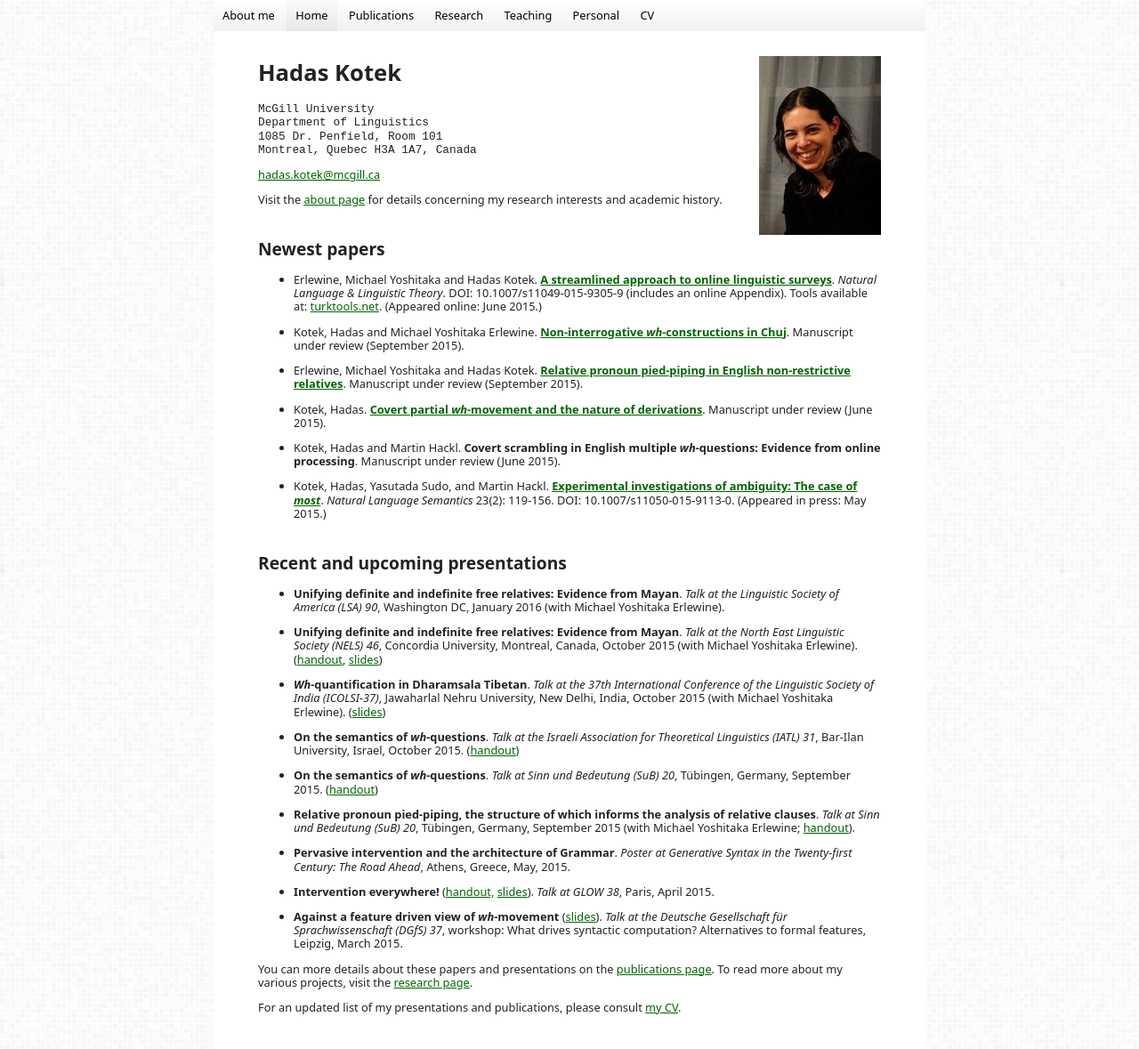
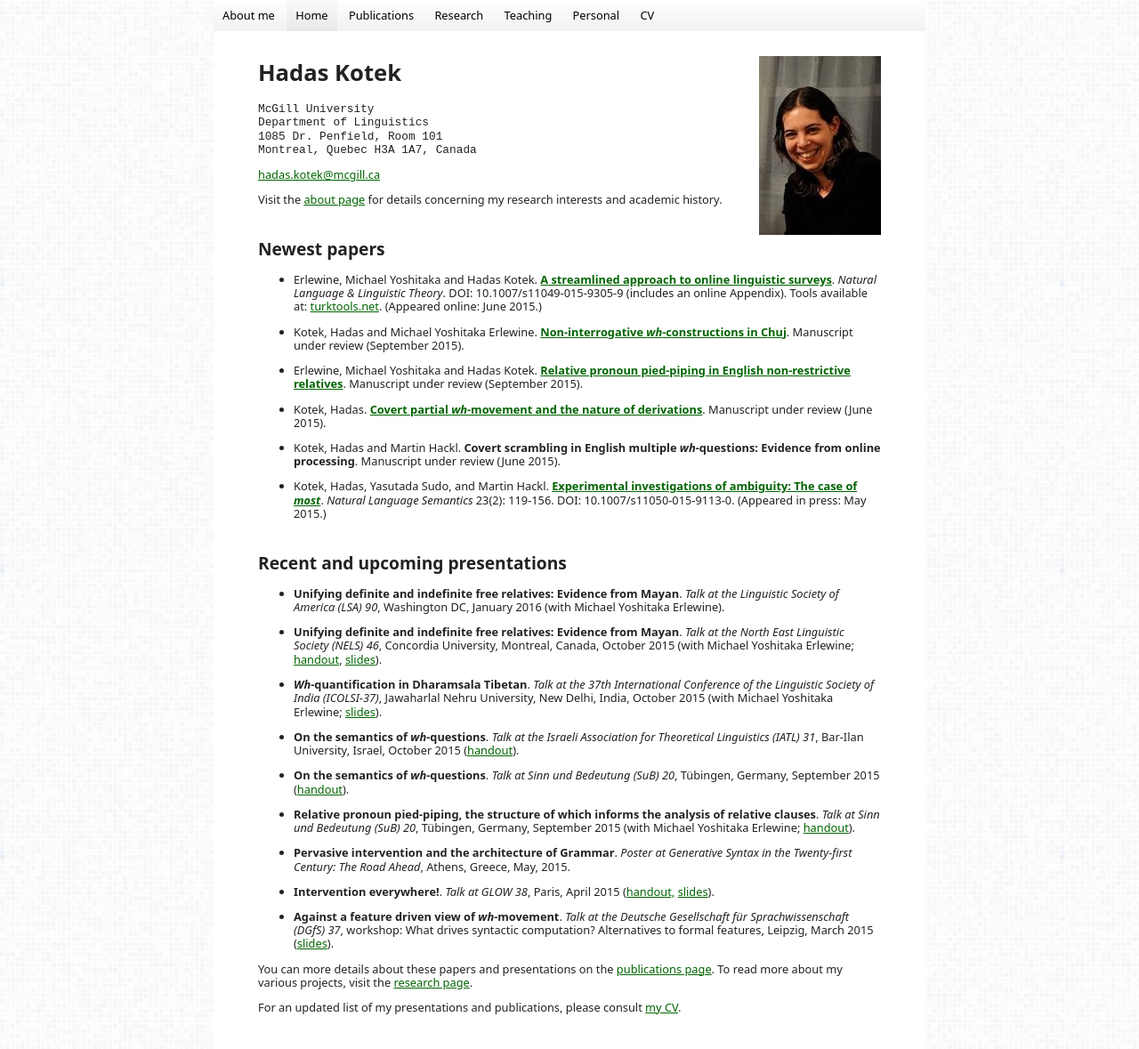
Before and after one commit to hkotek/hkotek.com, a Jekyll site: the page built from index.md, in a window 1280 px wide and 1203 px high. Shown: the top 1179 px of the window at 89% size. Built offline with Jekyll 4.4.1, drawn with Linux system fonts in a browser that asks for light colours.

Commit message:
minor formatting

```diff
--- a/index.md
+++ b/index.md
@@ -45,21 +45,21 @@ Recent and upcoming presentations
 
 * **Unifying definite and indefinite free relatives: Evidence from Mayan**. *Talk at the Linguistic Society of America (LSA) 90*, Washington DC, January 2016 (with Michael Yoshitaka Erlewine).
 
-* **Unifying definite and indefinite free relatives: Evidence from Mayan**. *Talk at the North East Linguistic Society (NELS) 46*, Concordia University, Montreal, Canada, October 2015 (with Michael Yoshitaka Erlewine). ([handout](NELS2015-handout-2up.pdf), [slides](NELS2015-slides-trans.pdf))
+* **Unifying definite and indefinite free relatives: Evidence from Mayan**. *Talk at the North East Linguistic Society (NELS) 46*, Concordia University, Montreal, Canada, October 2015 (with Michael Yoshitaka Erlewine; [handout](NELS2015-handout-2up.pdf), [slides](NELS2015-slides-trans.pdf)).
 
-* ***Wh*-quantification in Dharamsala Tibetan**. *Talk at the  37th International Conference of the Linguistic Society of India (ICOLSI-37)*,  Jawaharlal Nehru University, New Delhi, India, October 2015 (with Michael Yoshitaka Erlewine). ([slides](ICOLSI-slides-trans.pdf))
+* ***Wh*-quantification in Dharamsala Tibetan**. *Talk at the  37th International Conference of the Linguistic Society of India (ICOLSI-37)*,  Jawaharlal Nehru University, New Delhi, India, October 2015 (with Michael Yoshitaka Erlewine; [slides](ICOLSI-slides-trans.pdf)).
 
-* **On the semantics of *wh*-questions**. *Talk at the Israeli Association for Theoretical Linguistics (IATL) 31*, Bar-Ilan University, Israel, October 2015. ([handout](IATL-handout.pdf))
+* **On the semantics of *wh*-questions**. *Talk at the Israeli Association for Theoretical Linguistics (IATL) 31*, Bar-Ilan University, Israel, October 2015 ([handout](IATL-handout.pdf)).
 
-* **On the semantics of *wh*-questions**. *Talk at Sinn und Bedeutung (SuB) 20*, Tübingen, Germany, September 2015. ([handout](SuB-wh-handout.pdf))
+* **On the semantics of *wh*-questions**. *Talk at Sinn und Bedeutung (SuB) 20*, Tübingen, Germany, September 2015 ([handout](SuB-wh-handout.pdf)).
 
 * **Relative pronoun pied-piping, the structure of which informs the analysis of relative clauses**. *Talk at Sinn und Bedeutung (SuB) 20*, Tübingen, Germany, September 2015 (with Michael Yoshitaka Erlewine; [handout](SuB-RC-handout.pdf)).
 
 * **Pervasive intervention and the architecture of Grammar**. *Poster at Generative Syntax in the Twenty-first Century: The Road Ahead*, Athens, Greece, May, 2015.
 
-* **Intervention everywhere!** ([handout,](Kotek-intervention-everywhere-handout.pdf) [slides](Kotek-intervention-everywhere-slides.pdf)). *Talk at GLOW 38*, Paris, April 2015.
+* **Intervention everywhere!**. *Talk at GLOW 38*, Paris, April 2015  ([handout,](Kotek-intervention-everywhere-handout.pdf) [slides](Kotek-intervention-everywhere-slides.pdf)).
 
-* **Against a feature driven view of *wh*-movement** ([slides](Kotek-covert-scrambling-slides.pdf)). *Talk at the Deutsche Gesellschaft für Sprachwissenschaft (DGfS) 37*, workshop: What drives syntactic computation? Alternatives to formal features, Leipzig, March 2015.
+* **Against a feature driven view of *wh*-movement**. *Talk at the Deutsche Gesellschaft für Sprachwissenschaft (DGfS) 37*, workshop: What drives syntactic computation? Alternatives to formal features, Leipzig, March 2015 ([slides](Kotek-covert-scrambling-slides.pdf)).
 
 
 You can more details about these papers and presentations on the [publications page](www.hkotek.com/publications). To read more about my various projects, visit the [research page](www.hkotek.com/research).
```
